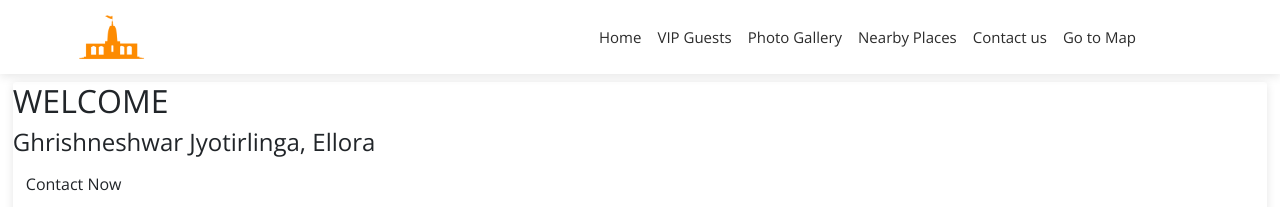
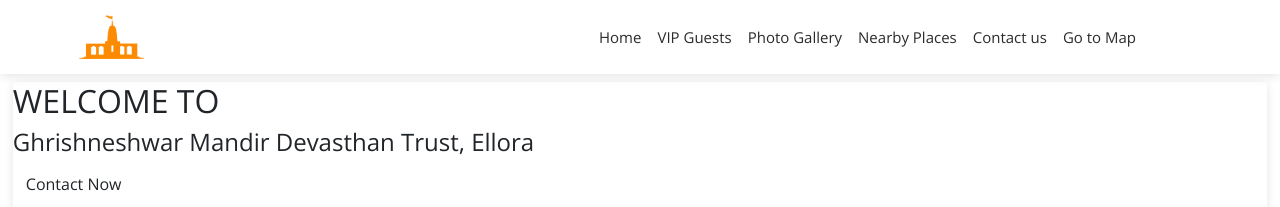
Before and after one commit to samvaidya961/GhrishneshwarEllora, a plain HTML site: page index.html in a window 1280 px wide. Shown: the top 207 px of the page. Drawn offline with nearby package versions, Linux system fonts and the light colour scheme.

Commit message:
Add files via upload

```diff
--- a/index.html
+++ b/index.html
@@ -182,8 +182,8 @@
     <div id="home">
         <div class="defaultcard mainhome">
             <div class="maintxt">
-                <h2>WELCOME</h2>
-                <h4>Ghrishneshwar Jyotirlinga, Ellora</h4>
+                <h2>WELCOME TO</h2>
+                <h4>Ghrishneshwar Mandir Devasthan Trust, Ellora</h4>
             </div>
             <div class="mainbtn">
                 <a href="#contactus">
```
